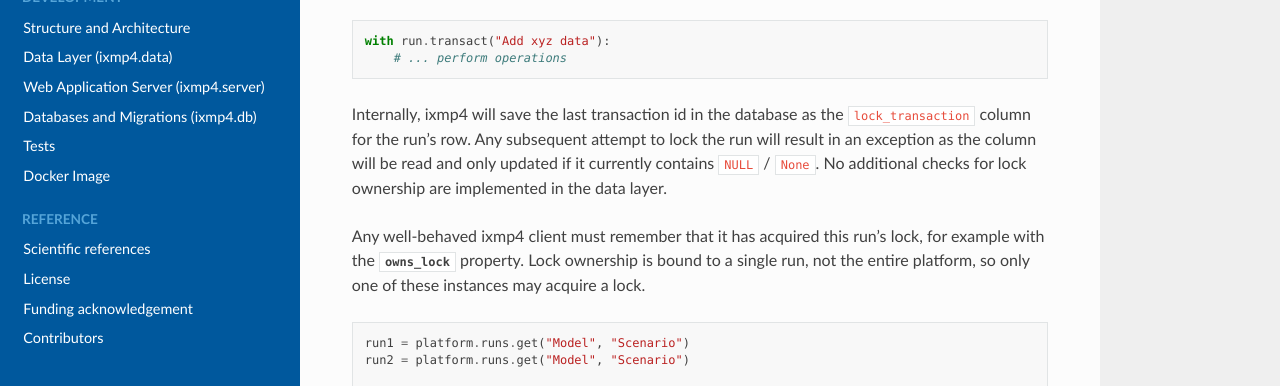
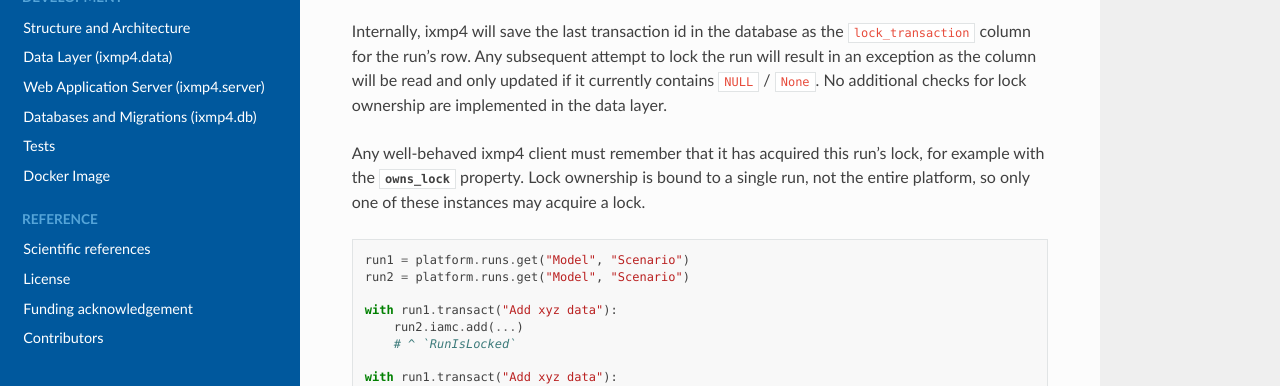
Before and after one commit to iiasa/ixmp4, a Sphinx documentation site: the page built from doc/source/locks-and-versioning.rst, in a window 1280 px wide and 900 px high, cut to the strip 514-900 px from the top of the window. Built offline with Sphinx 7.4.7 and the Read the Docs theme 3.1.0, drawn with Linux system fonts in a browser that asks for light colours.

Commit message:
documentation touch-ups

```diff
--- a/doc/source/locks-and-versioning.rst
+++ b/doc/source/locks-and-versioning.rst
@@ -17,12 +17,6 @@
 the :meth:`~ixmp4.core.run.Run.transact` context manager may be used.
 
 .. automethod:: ixmp4.core.run.Run.transact
-
-.. code:: python
-
-    with run.transact("Add xyz data"):
-        # ... perform operations
-
 
 Internally, ixmp4 will save the last transaction id in the database as
 the ``lock_transaction`` column for the run's row.
```
Also changed, not shown: 1 other file.
